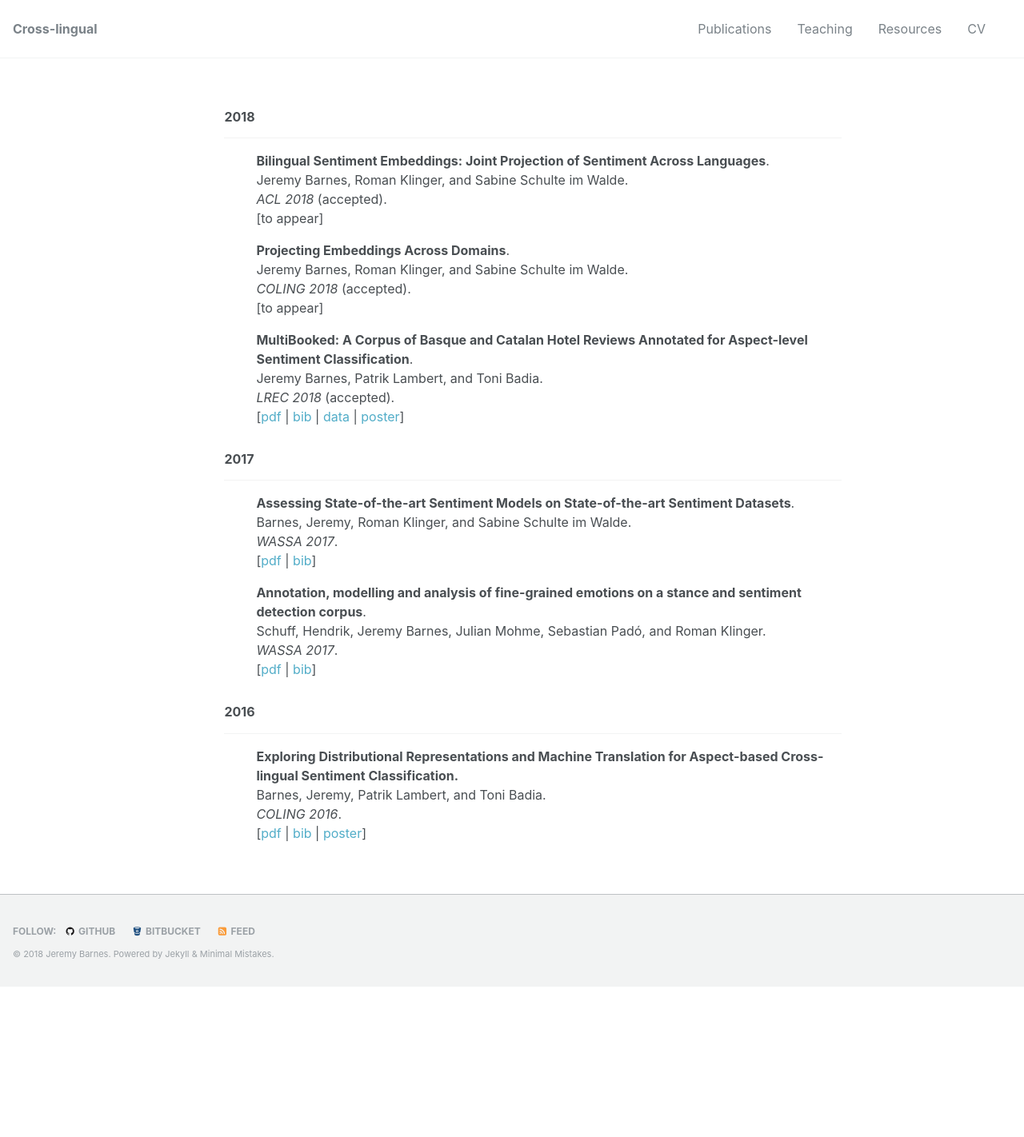
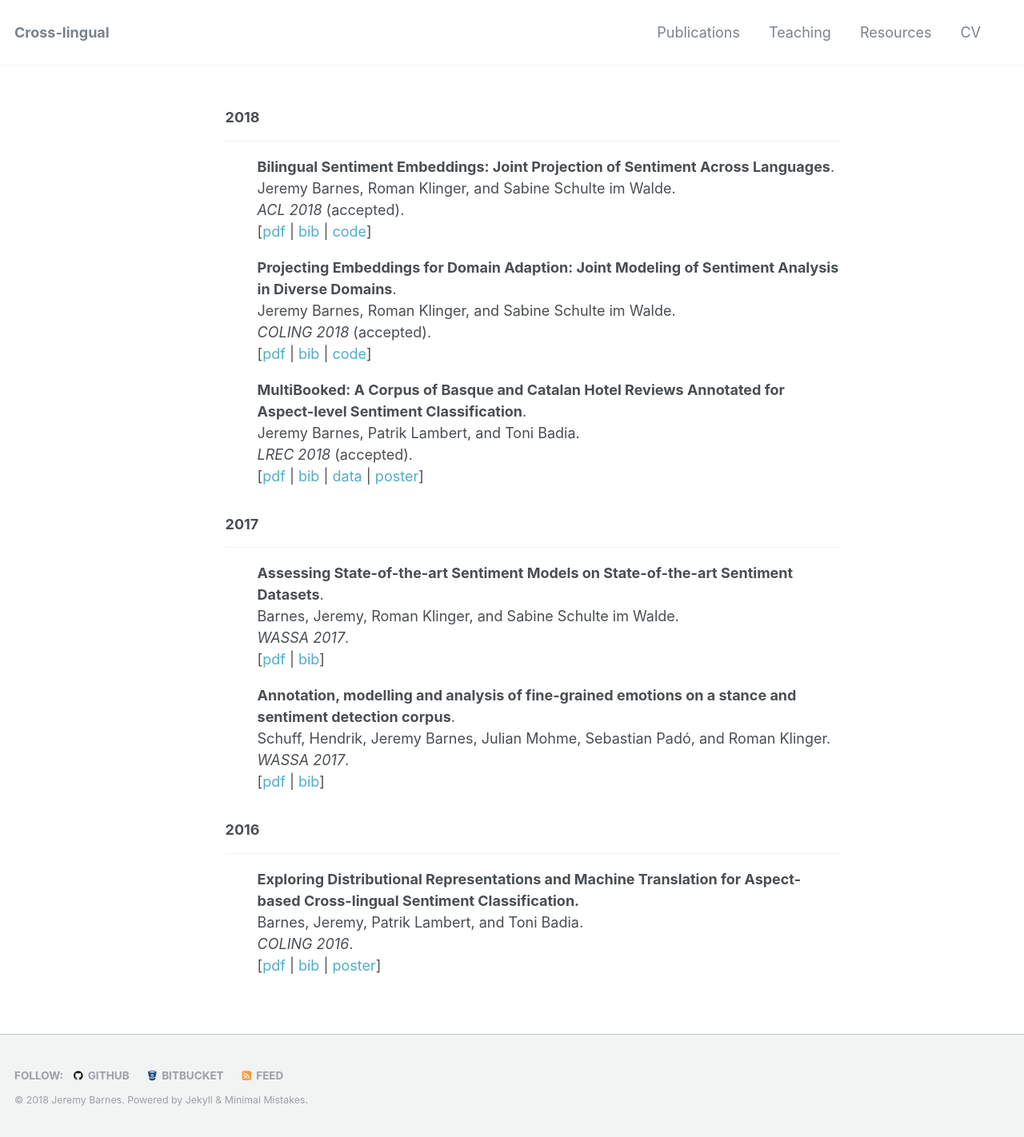
Before and after one commit to jerbarnes/jbarnesspain.github.io, a Jekyll site: the page built from publications/index.html, in a window 1280 px wide. Shown: the whole page at 80% size. Built offline with Jekyll 4.4.1, drawn with Linux system fonts in a browser that asks for light colours; before the commit the page ends 1234 px from its top, so only the background shows below that.

Commit message:
added acl2018 and coling2018 pdfs

```diff
--- a/_sass/minimal-mistakes/_page.scss
+++ b/_sass/minimal-mistakes/_page.scss
@@ -5,7 +5,7 @@
 #main {
   @include container;
   @include clearfix;
-  margin-top: 2em;
+  margin-top: 1em;
   padding-left: 1em;
   padding-right: 1em;
   -webkit-animation: intro 0.3s both;
--- a/_sass/minimal-mistakes/_reset.scss
+++ b/_sass/minimal-mistakes/_reset.scss
@@ -19,7 +19,7 @@ html {
   }
 
   @include breakpoint($x-large) {
-    font-size: 16px;
+    font-size: 18px;
   }
 
   -webkit-text-size-adjust: 100%;
--- a/publications/index.html
+++ b/publications/index.html
@@ -13,15 +13,15 @@ title: Selected Publications
 		Bilingual Sentiment Embeddings: Joint Projection of Sentiment Across Languages</strong>.<br>
 		Jeremy Barnes, Roman Klinger, and Sabine Schulte im Walde.<br>
 		<i>ACL 2018</i> (accepted).<br>
-		[to appear]
+		[<a href="/downloads/acl2018.pdf">pdf</a> | <a href="http://www.romanklinger.de/publications/2018_bib.html#Barnes2018">bib</a> | <a href="https://github.com/jbarnesspain/blse">code</a>]
 </ul>
 
 <ul>
 		<strong>
-		Projecting Embeddings Across Domains</strong>.<br>
+		Projecting Embeddings for Domain Adaption: Joint Modeling of Sentiment Analysis in Diverse Domains</strong>.<br>
 		Jeremy Barnes, Roman Klinger, and Sabine Schulte im Walde.<br>
 		<i>COLING 2018</i> (accepted).<br>
-		[to appear]
+		[<a href="/downloads/coling2018.pdf">pdf</a> | <a href="http://www.romanklinger.de/publications/2018_bib.html#Barnes2018a">bib</a> | <a href="https://github.com/jbarnesspain/domain_blse">code</a>]
 </ul>
 
 <ul>
```
Also changed, not shown: 15 other files.
